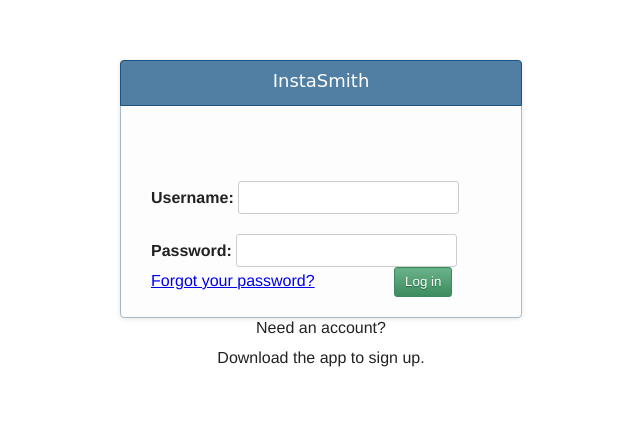
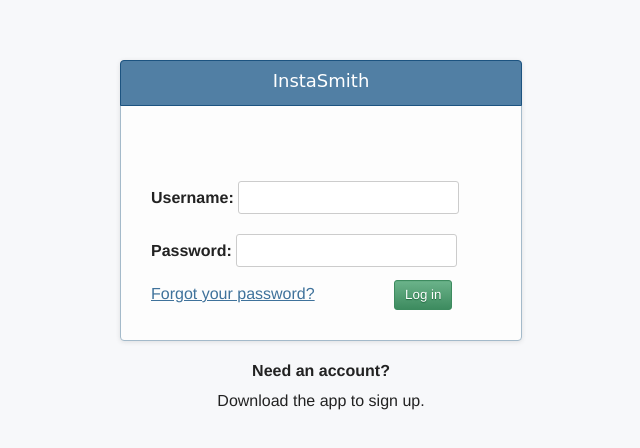
Before and after one commit to Mariano89/Instasmith, a website: page index.html in a window 1280 px wide. Shown: the part 140-588 px from the top of the page, without its empty margins (319-959 px from the left). Drawn offline with nearby package versions, Linux system fonts and the light colour scheme; no server answers; a web font is replaced by a local one.

Commit message:
small style fix

```diff
--- a/home.css
+++ b/home.css
@@ -5,7 +5,7 @@ html, body, h1, h2, h3, h4, ul, ol, li, p, a {
  }
 
  body{
- 	background-color: #dedfe0;
+ 	background-color: #f7f8fa;
  }
 
  .home-header{
@@ -24,9 +24,7 @@ html, body, h1, h2, h3, h4, ul, ol, li, p, a {
 
 }
 
-
-
- .my-new-list img{
+.my-new-list img{
  	display: block;
  	margin: 0 auto;
  	border: 5px solid gray;
--- a/index.html
+++ b/index.html
@@ -13,7 +13,7 @@
 		<script src="js/main.js"></script>
 
 	</head>
-	<body>
+	<body class="index">
 		<div class="loginBox">
 			<header>InstaSmith</header>
 				<div class="fields">
@@ -38,7 +38,7 @@
 			</div>
 
 		<div class="account">
-			<p>Need an account?</p>
+			<p><span class="need-account">Need an account?</span></p>
 			<p>Download the app to sign up.</p>
 		</div>
 
--- a/main.css
+++ b/main.css
@@ -10,7 +10,7 @@ body {
 	color: #222;
 	height: 100%;
 	margin: 0;
-	/*display: block;*/
+	background-color: #f7f8fa;
 }
 
 .loginBox{
@@ -70,6 +70,14 @@ form p {
 	margin-bottom: 10px;
 }
 
+a {
+	-webkit-tap-highlight-color: rgba(63, 114, 155, .3);
+}
+
+a, a:visited {
+	color: #3f729b;
+}
+
 p {
 	margin: 0 0 10px;
 }
@@ -83,8 +91,14 @@ p {
 	/*margin:0 auto;*/
 }
 
+
+
 .forgot-pw-login {
-	/*margin-top: 20px;*/
+	margin-top: 8px;
+	overflow: hidden;
+	clear: left;
+	min-height: 40px;
+	padding-top: 5px;
 }
 
 .login {
@@ -107,3 +121,11 @@ p {
 	/*margin-top: 80px;*/
 	text-align: center;
 }
+
+.need-account {
+	font-weight: 700;
+	display: block;
+	text-align: center;
+	padding-top: 20px;
+	position: relative;
+}
```
